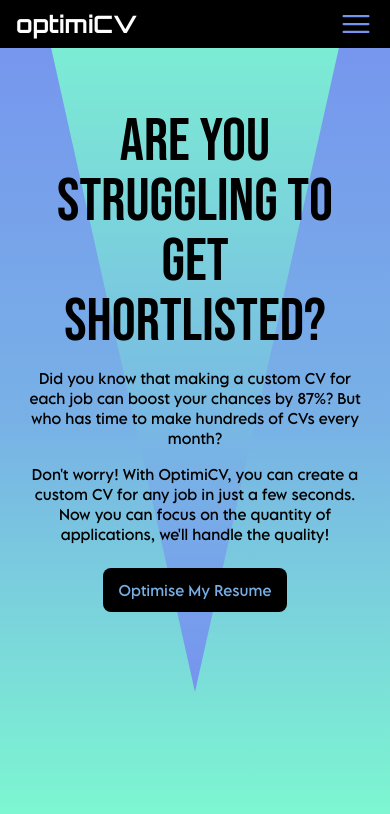
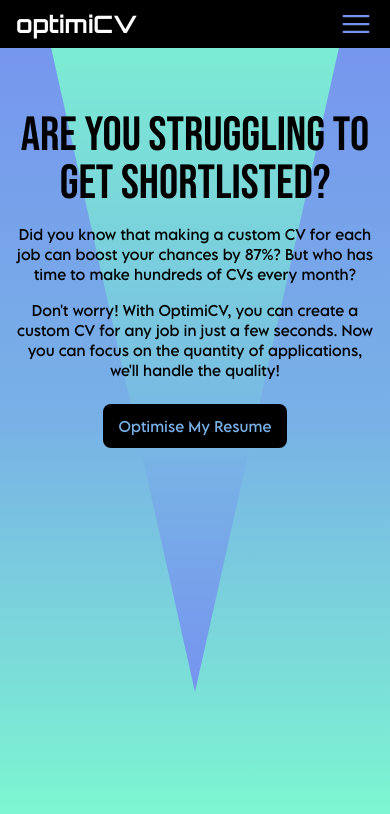
Before and after one commit to SalehKhatri/optimiCV, a React (Vite) app: page / in a window 390 px wide. Shown: the top 814 px of the page. Built offline with nearby package versions, Linux system fonts and the light colour scheme.

Commit message:
FIxed issues

```diff
--- a/src/pages/Home/Home.jsx
+++ b/src/pages/Home/Home.jsx
@@ -4,8 +4,8 @@
   return (
       <div className="flex justify-center h-[100vh] w-[100%] bg-gradient-to-b from-[#7693ef] to-[#7dfccf] via-[#78b1e6]">
         <div className="triangle"></div>
-        <div className="z-10 mt-28 flex flex-col items-center w-[90%] md:w-[100%] text-center">
-          <h1 className="uppercase font-Bebas-Neue text-6xl w-[90%] md:w-[100%]  lg:text-7xl ">ARE YOU STRUGGLING TO GET SHORTLISTED?</h1>
+        <div className="z-10 mt-28 flex flex-col items-center md:w-[100%] px-3 text-center">
+          <h1 className="uppercase font-Bebas-Neue text-5xl md:w-[100%]  lg:text-7xl ">ARE YOU STRUGGLING TO GET SHORTLISTED?</h1>
           <p className="font-LemonMilk font-medium mt-4 text-sm md:text-lg md:mt-12">Did you know that making a custom CV for each job can boost your chances by 87%? But who has time to make hundreds of CVs every month?</p>
           <p className="font-LemonMilk font-medium mt-4 text-sm md:text-lg md:mt-12">Don&apos;t worry! With OptimiCV, you can create a custom CV for any job in just a few seconds. Now you can focus on the quantity of applications, we&apos;ll handle the quality!</p>
 
```
